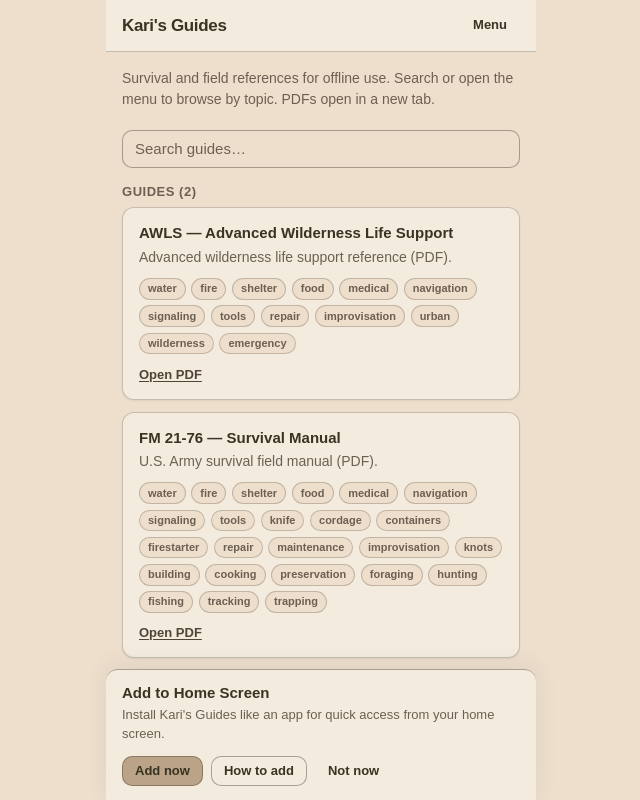
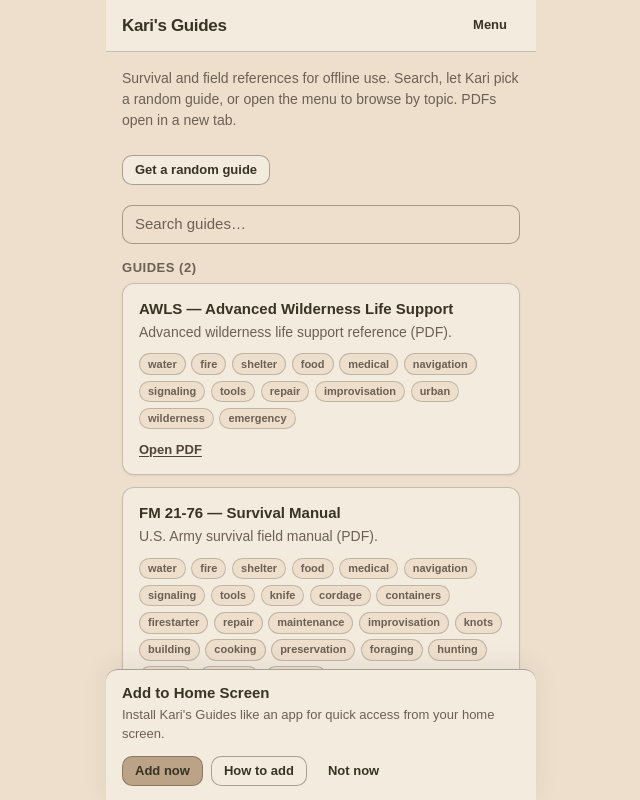
Before and after one commit to imforked/karis-guides, a Next.js app: page / in a window 1280 px wide. Shown: the whole page, without its empty margins (319-959 px from the left). Built offline with nearby package versions, Linux system fonts and the light colour scheme.

Commit message:
Add random guide getter.

```diff
--- a/src/app/home-view.styles.ts
+++ b/src/app/home-view.styles.ts
@@ -27,6 +27,14 @@
   color: ${({ theme }) => theme.color.textMuted};
 `;
 
+export const RandomGuideRow = styled.div`
+  display: flex;
+  flex-wrap: wrap;
+  align-items: center;
+  gap: 0.5rem;
+  margin-top: 0.5rem;
+`;
+
 export const SearchFieldRow = styled.div`
   margin-top: 0.25rem;
 `;
--- a/src/app/home-view.tsx
+++ b/src/app/home-view.tsx
@@ -1,14 +1,21 @@
 "use client";
 
+import { Button } from "@/components/Button";
 import { GuideListItem } from "@/components/GuideListItem";
 import { SearchBar } from "@/components/SearchBar";
-import { GUIDES, filterGuidesByQuery } from "@/data/guides";
+import {
+  GUIDES,
+  filterGuidesByQuery,
+  openGuidePdfInNewTab,
+  pickRandomGuide,
+} from "@/data/guides";
 import { useMemo, useState } from "react";
 import {
   EmptyState,
   Intro,
   List,
   Main,
+  RandomGuideRow,
   SearchFieldRow,
   SectionTitle,
   VisuallyHiddenH1,
@@ -26,9 +33,24 @@
     <Main>
       <VisuallyHiddenH1>Kari&apos;s Guides</VisuallyHiddenH1>
       <Intro>
-        Survival and field references for offline use. Search or open the menu
-        to browse by topic. PDFs open in a new tab.
+        Survival and field references for offline use. Search, let Kari pick a
+        random guide, or open the menu to browse by topic. PDFs open in a new
+        tab.
       </Intro>
+
+      <RandomGuideRow>
+        <Button
+          type="button"
+          variant="secondary"
+          size="sm"
+          aria-label="Open a random guide PDF in a new tab"
+          onClick={() => {
+            openGuidePdfInNewTab(pickRandomGuide());
+          }}
+        >
+          Get a random guide
+        </Button>
+      </RandomGuideRow>
 
       <div>
         <SearchFieldRow>
--- a/src/components/AppFrame/AppFrame.tsx
+++ b/src/components/AppFrame/AppFrame.tsx
@@ -9,6 +9,7 @@
 import { Drawer } from "@/components/Drawer";
 import { InstallHelpDialog } from "@/components/InstallHelpDialog";
 import { PwaInstallBanner } from "@/components/PwaInstallBanner";
+import { openGuidePdfInNewTab, pickRandomGuide } from "@/data/guides";
 import { usePwaInstall } from "@/hooks/usePwaInstall";
 import { useState } from "react";
 import {
@@ -32,6 +33,11 @@
   const handleAddToHomeFromMenu = () => {
     setDrawerOpen(false);
     void pwa.promptInstall();
+  };
+
+  const handleRandomGuide = () => {
+    setDrawerOpen(false);
+    openGuidePdfInNewTab(pickRandomGuide());
   };
 
   return (
@@ -80,6 +86,13 @@
               >
                 Back to Home
               </DrawerRowActionLink>
+              <DrawerRowActionButton
+                type="button"
+                aria-label="Open a random guide PDF in a new tab"
+                onClick={handleRandomGuide}
+              >
+                Get a Random Guide
+              </DrawerRowActionButton>
             </nav>
 
             {pwa.mounted && !pwa.isStandalone ? (
--- a/src/data/guides.ts
+++ b/src/data/guides.ts
@@ -73,6 +73,30 @@
   return `/guides/${encodeURIComponent(fileName)}`;
 };
 
+/** Uniform random choice from `GUIDES`. */
+export function pickRandomGuide(): Guide {
+  if (GUIDES.length === 0) {
+    throw new Error("pickRandomGuide: no guides registered");
+  }
+  const index = Math.floor(Math.random() * GUIDES.length);
+  return GUIDES[index];
+}
+
+/**
+ * Open a guide PDF in a new tab. For use from client event handlers only
+ * (uses `document`).
+ */
+export function openGuidePdfInNewTab(guide: Guide): void {
+  if (typeof document === "undefined") {
+    return;
+  }
+  const anchor = document.createElement("a");
+  anchor.href = guidePublicHref(guide.fileName);
+  anchor.target = "_blank";
+  anchor.rel = "noopener noreferrer";
+  anchor.click();
+}
+
 export const getGuidesByTag = (tag: CategoryTag): readonly Guide[] => {
   return GUIDES.filter((guide) => guide.tags.includes(tag));
 };
```
